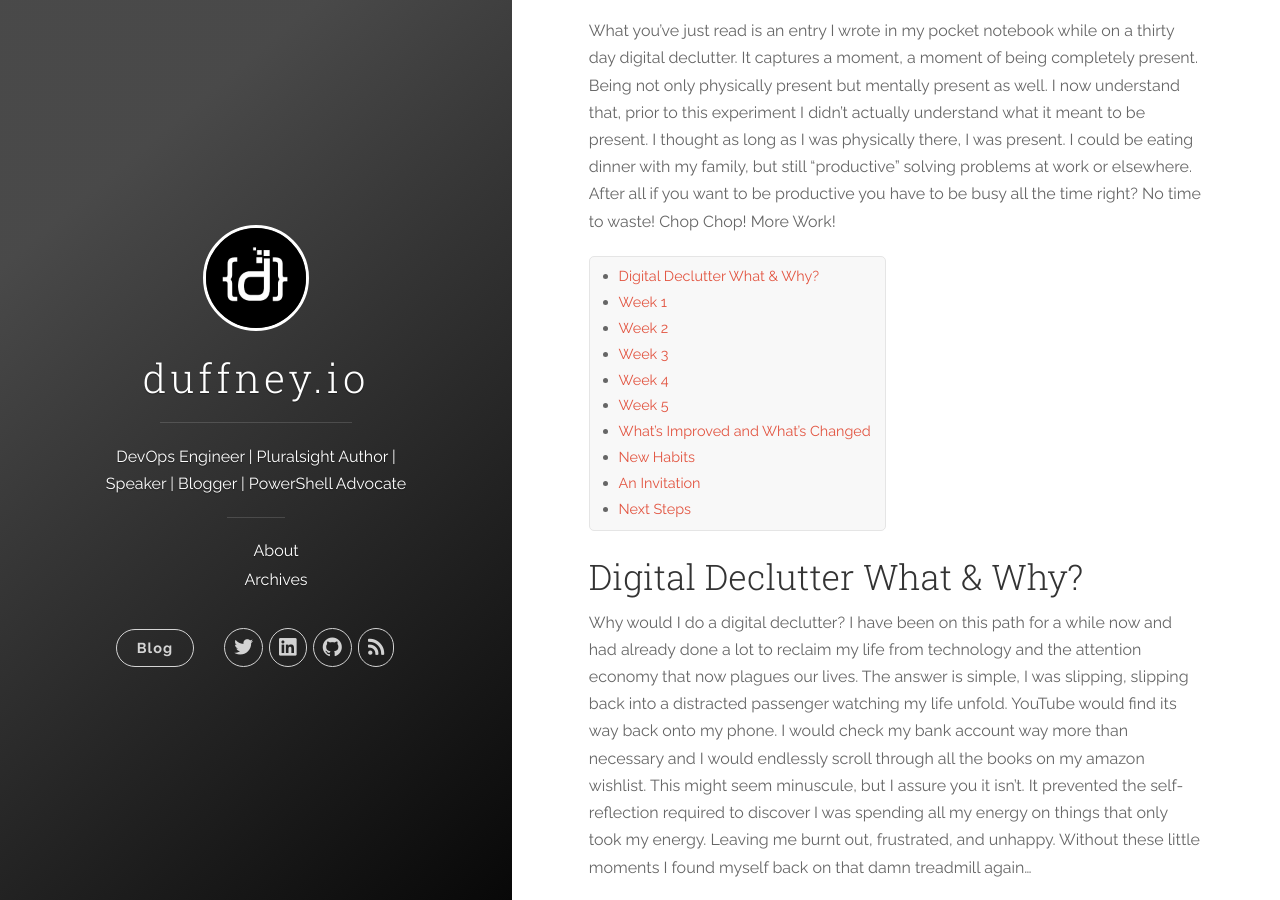
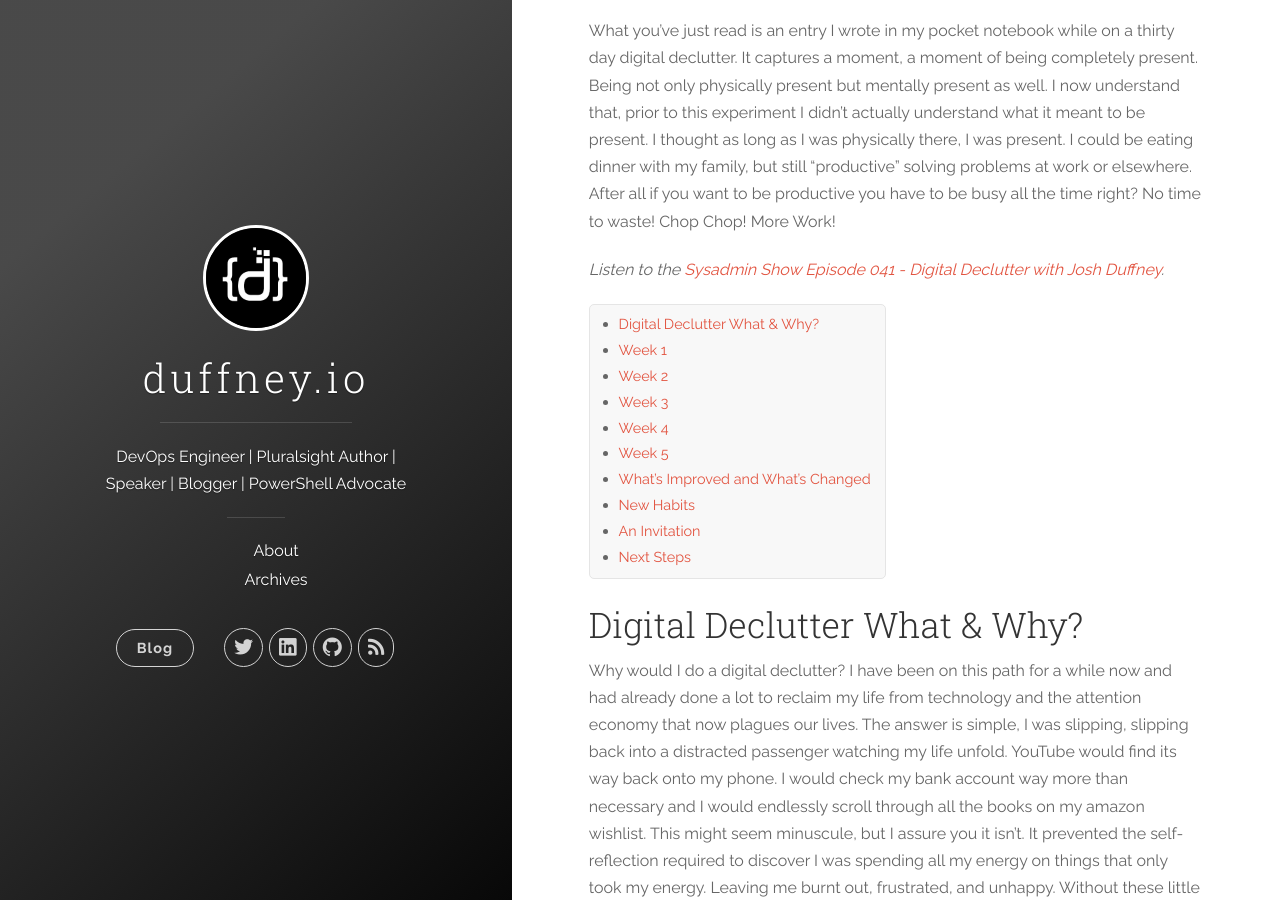
Before and after one commit to AzureDevOps3/duffney.github.io, a Jekyll site: the page built from _posts/2020-03-13-Digital-Declutter-Discover-SelfRelection-and-DeepThought.md, in a window 1280 px wide and 900 px high, scrolled down 451 px. Built offline with Jekyll 4.4.1, drawn with Linux system fonts in a browser that asks for light colours; nearby versions of some CDN libraries; comment, search, counter and statistics services are not loaded.

Commit message:
added podcast

```diff
--- a/_posts/2020-03-13-Digital-Declutter-Discover-SelfRelection-and-DeepThought.md
+++ b/_posts/2020-03-13-Digital-Declutter-Discover-SelfRelection-and-DeepThought.md
@@ -9,6 +9,8 @@ modified: 2020-03-13
 _Simply sitting here watching my children play a voice says "Aha! Yes, this is the life beyond the screen." How much more valuable is it to be present in life than to have others "like" the life I virtually display. Even if that presence is an idle observing presence with no pressing aim._
 
 What you've just read is an entry I wrote in my pocket notebook while on a thirty day digital declutter. It captures a moment, a moment of being completely present. Being not only physically present but mentally present as well. I now understand that, prior to this experiment I didn't actually understand what it meant to be present. I thought as long as I was physically there, I was present. I could be eating dinner with my family, but still "productive" solving problems at work or elsewhere. After all if you want to be productive you have to be busy all the time right? No time to waste! Chop Chop! More Work!
+
+_Listen to the [Sysadmin Show Episode 041 - Digital Declutter with Josh Duffney](https://sysadminshow.com/sas041/)._
 
 * TOC
 {:toc}
```
